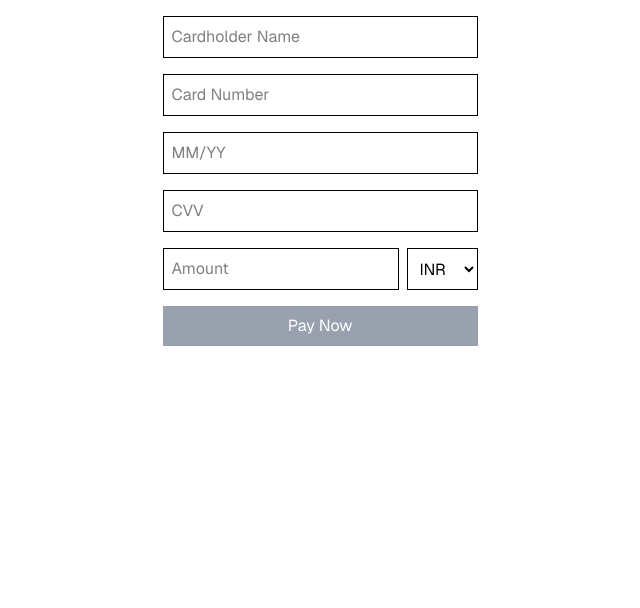
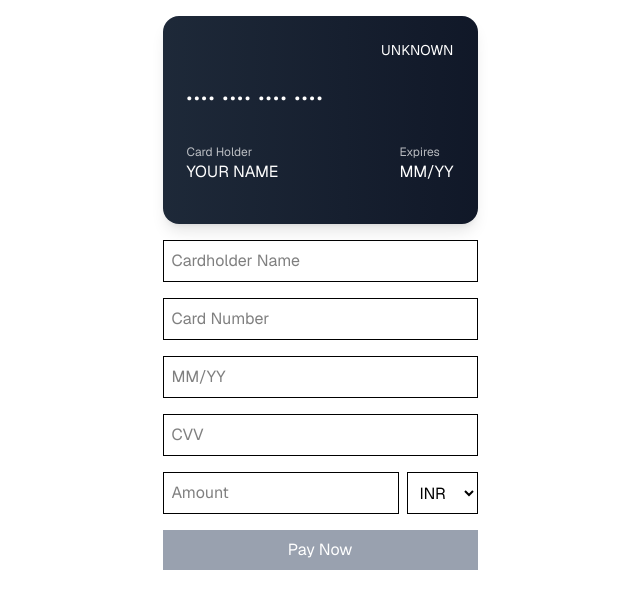
Before and after one commit to gaurav091100/payment-gateway, a Next.js app: page / in a window 1280 px wide. Shown: the top 608 px of the page, without its empty margins (320-960 px from the left). Built offline with nearby package versions, Linux system fonts and the light colour scheme.

Commit message:
feat: add card preview component with live updates from form inputs

```diff
--- /dev/null
+++ b/app/components/CardPreview.tsx
@@ -0,0 +1,47 @@
+'use client';
+
+import { CardType } from "../types/payment";
+
+interface Props {
+  name: string;
+  cardNumber: string;
+  expiry: string;
+  cardType: CardType;
+}
+
+export default function CardPreview({
+  name,
+  cardNumber,
+  expiry,
+  cardType,
+}: Props) {
+  return (
+    <div className="w-full max-w-md h-52 rounded-2xl p-6 text-white bg-gradient-to-r from-gray-800 to-gray-900 shadow-lg">
+
+      {/* Card Type */}
+      <div className="flex justify-end text-sm uppercase">
+        {cardType}
+      </div>
+
+      {/* Card Number */}
+      <div className="mt-6 text-lg tracking-widest">
+        {cardNumber || '•••• •••• •••• ••••'}
+      </div>
+
+      {/* Bottom */}
+      <div className="flex justify-between items-end mt-8">
+        <div>
+          <p className="text-xs opacity-70">Card Holder</p>
+          <p className="uppercase">
+            {name || 'YOUR NAME'}
+          </p>
+        </div>
+
+        <div>
+          <p className="text-xs opacity-70">Expires</p>
+          <p>{expiry || 'MM/YY'}</p>
+        </div>
+      </div>
+    </div>
+  );
+}
--- a/app/components/PaymentForm.tsx
+++ b/app/components/PaymentForm.tsx
@@ -3,6 +3,7 @@ import { useState, useMemo } from 'react';
 import { detectCardType } from '../utils/card';
 import { validateCardNumber, validateCVV, validateExpiry, validateName } from '../utils/validation';
 import { formatCardNumber } from '../utils/format';
+import CardPreview from './CardPreview';
 
 export default function PaymentForm() {
   const [form, setForm] = useState({
@@ -39,6 +40,12 @@ export default function PaymentForm() {
 
   return (
     <div className="max-w-md mx-auto p-4 space-y-4">
+      <CardPreview
+        name={form.name}
+        cardNumber={form.cardNumber}
+        expiry={form.expiry}
+        cardType={cardType}
+      />
       {/* Name */}
       <div>
         <input
```
